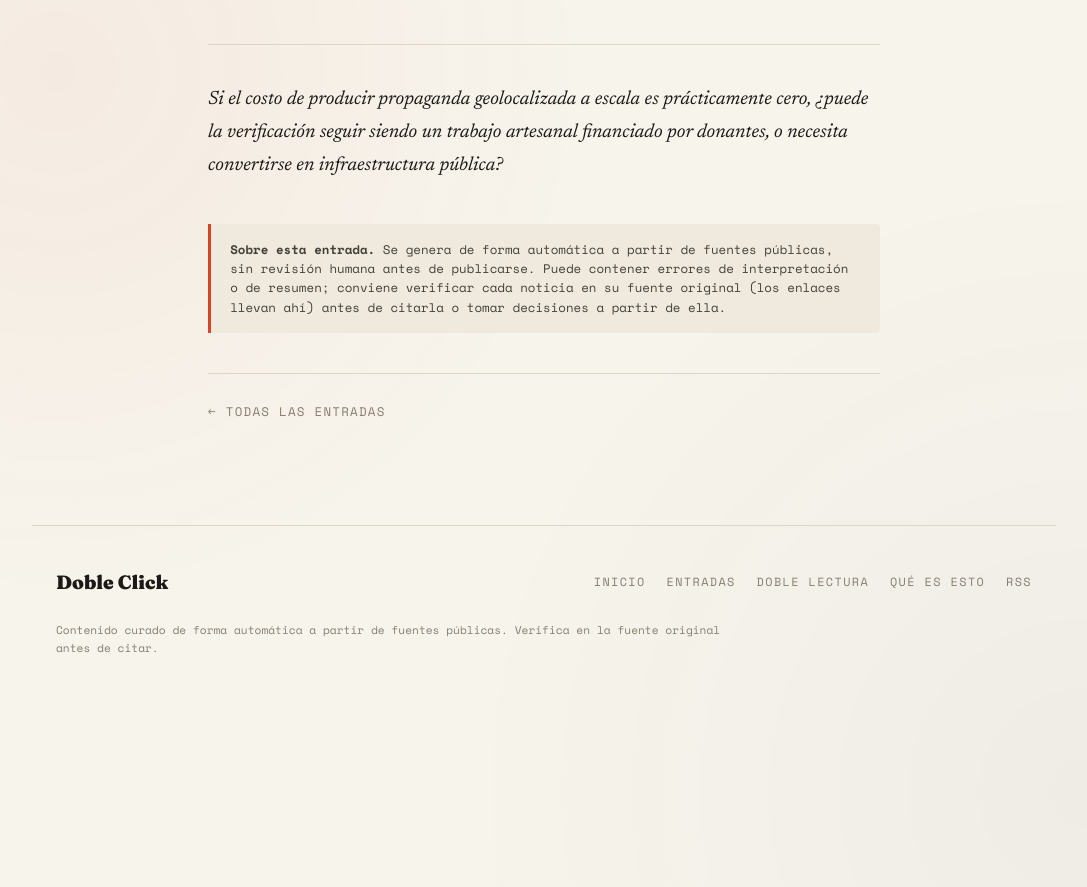
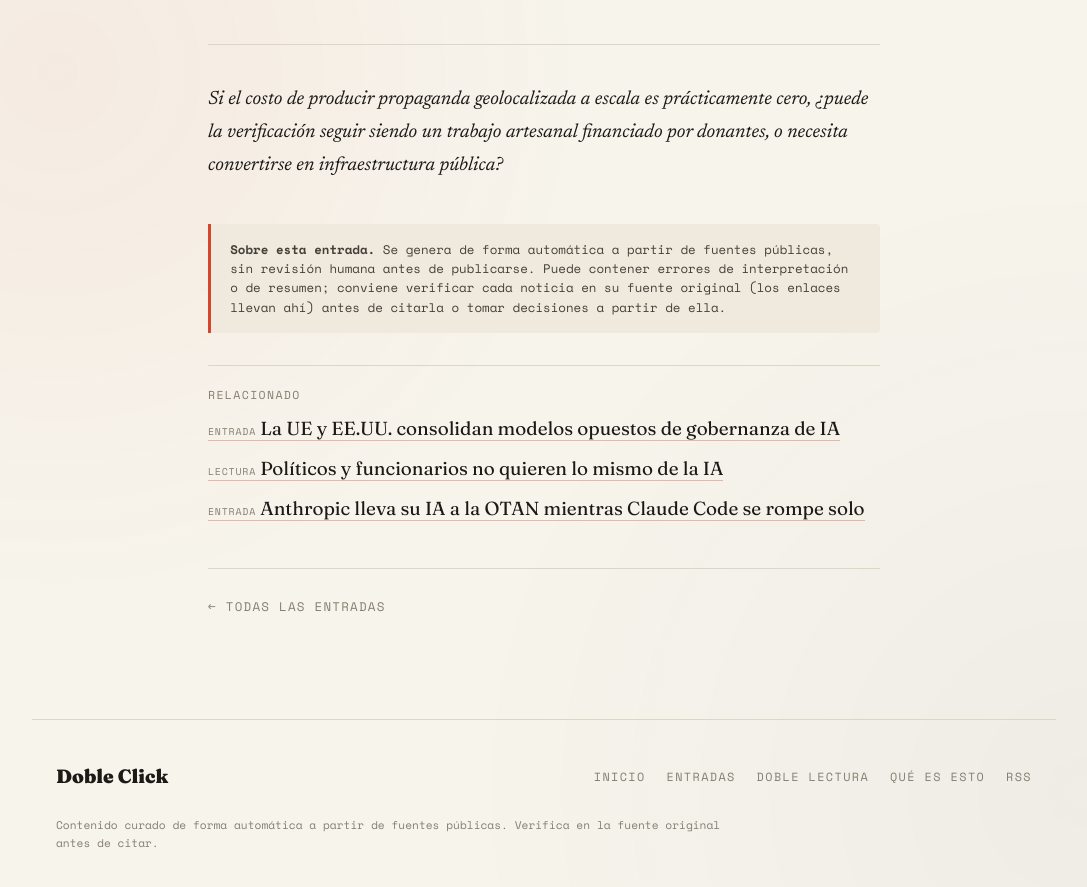
Before and after one commit to jaguridi/doble-click-blog, a Jekyll site: the page built from _posts/2026-06-05-la-tilde-pentagono-ia-propaganda-espanol.md, in a window 1280 px wide and 900 px high, scrolled down 3391 px. Shown: the top 887 px of the window, without its empty margins (96-1183 px from the left). Built offline with Jekyll 4.4.1, drawn with Linux system fonts in a browser that asks for light colours; before the commit the page ends 4096 px from its top, so only the background shows below that; some of the changed text lies outside the part shown.

Commit message:
Tags: corrige formato de la entrada de hoy (lista YAML con corchetes)
La routine genero 'tags: a, b, c' sin corchetes, que YAML lee como un unico tag y rompe la visualizacion y el filtro por temas. Corrige a [a, b, c].

Co-Authored-By: Claude Opus 4.8 (1M context) <noreply@anthropic.com>

```diff
--- a/_posts/2026-06-05-la-tilde-pentagono-ia-propaganda-espanol.md
+++ b/_posts/2026-06-05-la-tilde-pentagono-ia-propaganda-espanol.md
@@ -3,7 +3,7 @@ layout: post
 title: "La Tilde: el Pentágono opera en silencio un medio en español con IA"
 description: "Una investigación de The Intercept revela que el Ejército de EE.UU. produce propaganda geolocalizada en español para América Latina usando modelos de lenguaje a costo casi cero."
 date: 2026-06-05 09:00:00 -0400
-tags: seguridad, latam, gobernanza, ética
+tags: [seguridad, latam, gobernanza, ética]
 audio: true
 ---
 
```
